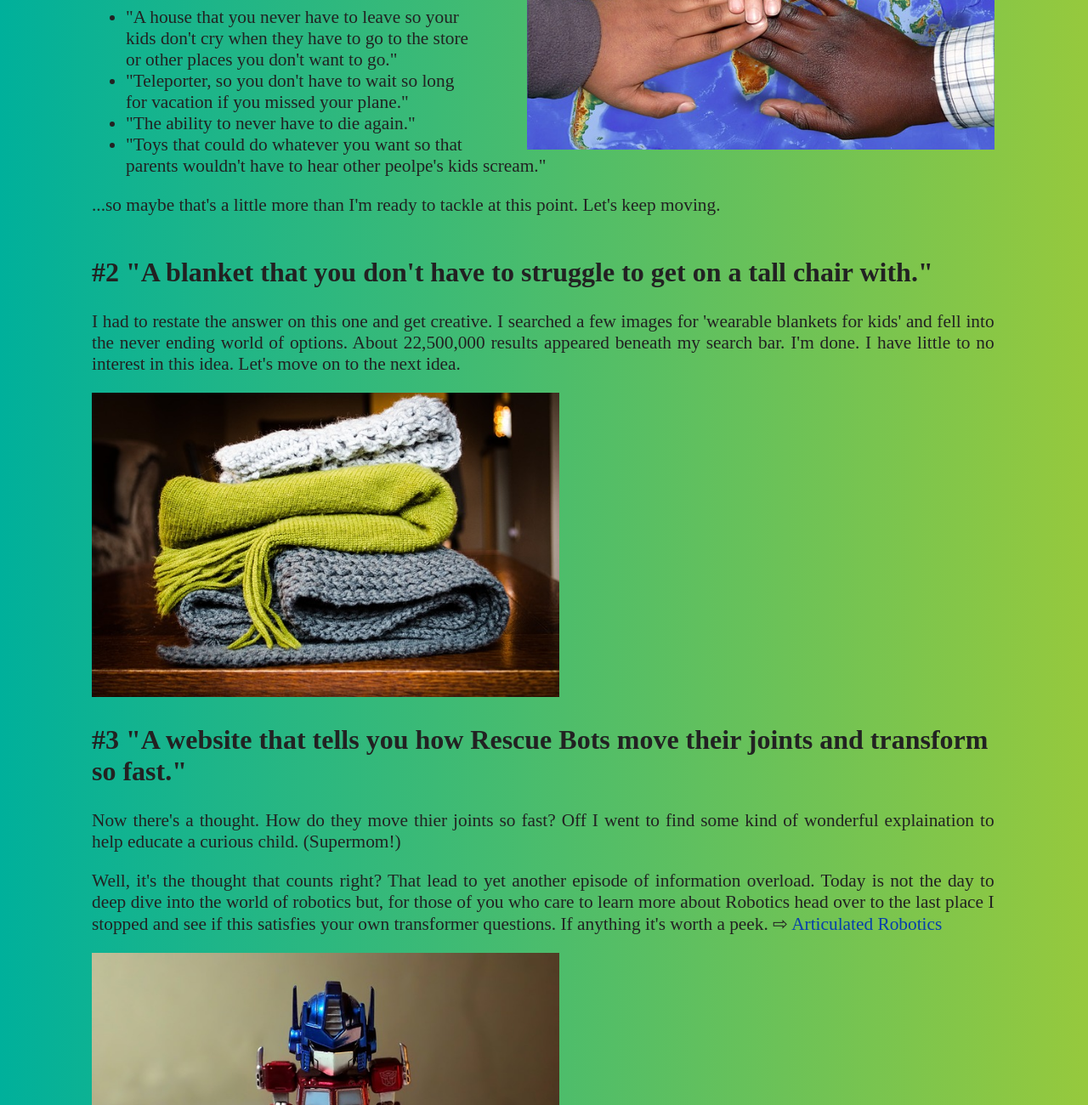
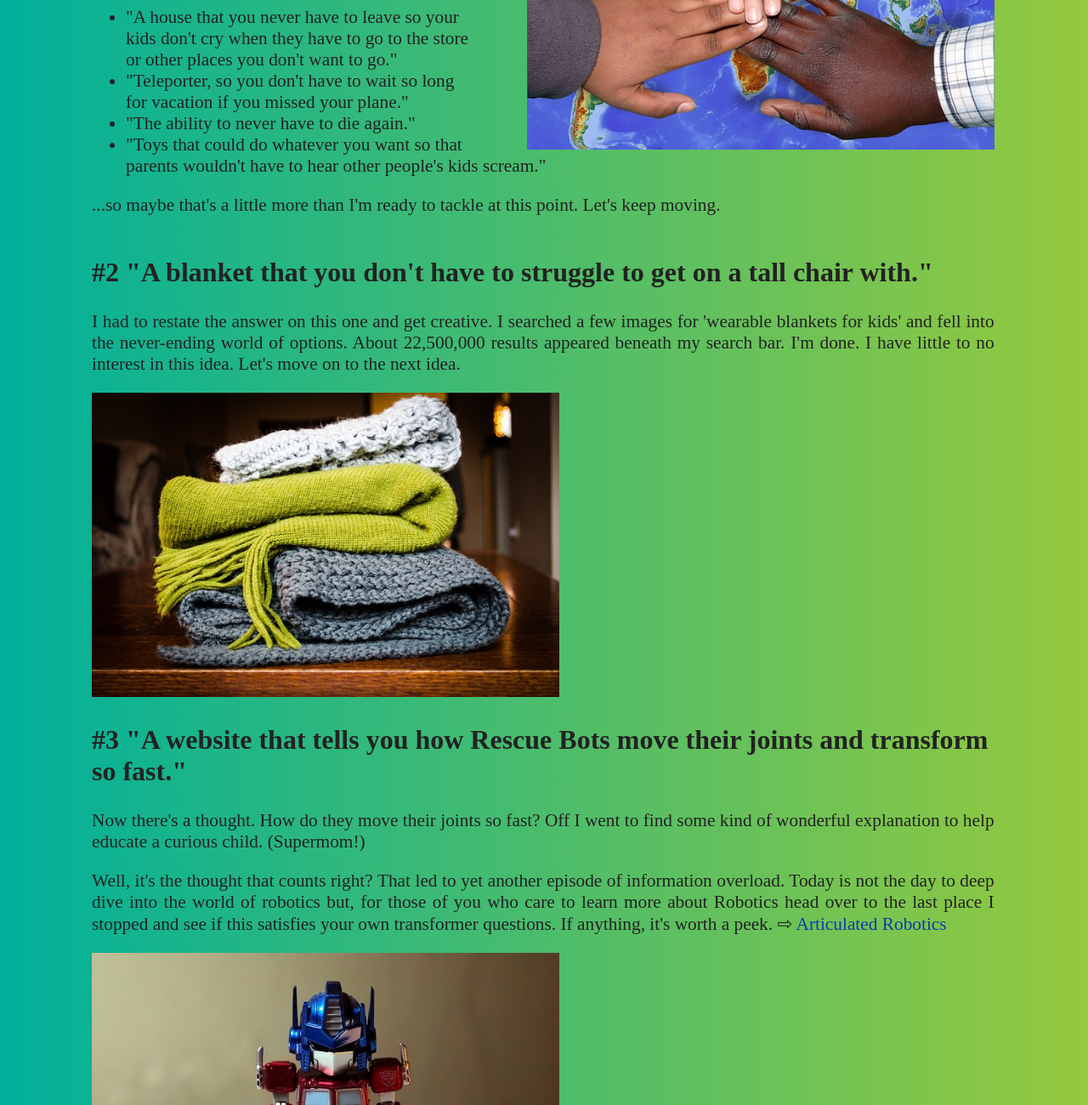
Before and after one commit to STL-WomenPlus-WebDev-March2023/js-assignment-4-html-me-something-slmetoxen, a website: page index.html in a window 1280 px wide. Shown: the part 3377-4677 px from the top of the page at 85% size. Drawn offline with Linux system fonts and the light colour scheme.

Commit message:
Finished?

```diff
--- a/index.html
+++ b/index.html
@@ -12,19 +12,17 @@
       <header id='mainHeading'>
          <h1>When You Ask A 5-Year-Old For Web Page Ideas</h1>
       </header>
-
       <main>
-         <!--Intro-->
+      <!--Intro-->
          <section>
             <img src = 'images/boy in glasses with curious look.jpg' alt="Boy in glasses with curious facial expression." class='introImage'>
-            <p id="testP" class="funParagraph">Yes, I know I am opening a can of worms here but I'm gonna roll with it! The great part is the attention span is short, so the list isn't too long just oddly specific. <b>Disclaimer:</b> I assumes no responsibility or liability for any errors or omissions in the content of this page. The information contained here was provided by a 5-Year-Old! The basis of this content is provided with no guarantees of completeness, accuracy, or usefulness. Read at your own risk and take any information with a grain of salt.</p>
+            <p id="testP" class="funParagraph">Yes, I know I am opening a can of worms here but I'm gonna roll with it! The great part is the attention span is short, so the list isn't too long, just oddly specific. <b>Disclaimer:</b> I assume no responsibility or liability for any errors or omissions in the content of this page. The information contained here was provided by a 5-Year-Old! The basis of this content is provided with no guarantees of completeness, accuracy, or usefulness. Read at your own risk and take any information with a grain of salt.</p>
          </section>
-         <hr>
-         <!--Web page Ideas-->
+      <hr>
+      <!--Web page Ideas-->
          <article>
-
             <h1>Okay, here are the ideas...</h1>
-         <hr>
+      <hr>
                <img src = 'images/hands over world.jpg' alt="Three hands of different races and sizes held over a world map." class="worldImage">
                <h2># 1 "How to help the world."</h2>
                <p>This sounded so cute. Of course I would want to build a webpage that would help the world. "What are some ideas that could help the world?" I asked.</p>
@@ -32,20 +30,19 @@
                <li>"A house that you never have to leave so your kids don't cry when they have to go to the store or other places you don't want to go."</li>
                <li>"Teleporter, so you don't have to wait so long for vacation if you missed your plane."</li>
                <li>"The ability to never have to die again."</li>
-               <li>"Toys that could do whatever you want so that parents wouldn't have to hear other peolpe's kids scream."</li>
+               <li>"Toys that could do whatever you want so that parents wouldn't have to hear other people's kids scream."</li>
                </ul>
                <p>...so maybe that's a little more than I'm ready to tackle at this point. Let's keep moving.</p>
-
             </article>
             <article>
               <h2>#2 "A blanket that you don't have to struggle to get on a tall chair with."</h2>
-              <p>I had to restate the answer on this one and get creative. I searched a few images for 'wearable blankets for kids' and fell into the never ending world of options. About 22,500,000 results appeared beneath my search bar. I'm done. I have little to no interest in this idea. Let's move on to the next idea. </p>
+              <p>I had to restate the answer on this one and get creative. I searched a few images for 'wearable blankets for kids' and fell into the never-ending world of options. About 22,500,000 results appeared beneath my search bar. I'm done. I have little to no interest in this idea. Let's move on to the next idea. </p>
               <img src = 'images/stack of blankets.jpg' alt="Stack of folded blankets">
             </article>
             <article>
               <h2>#3 "A website that tells you how Rescue Bots move their joints and transform so fast."</h2>
-              <p>Now there's a thought. How do they move thier joints so fast? Off I went to find some kind of wonderful explaination to help educate a curious child. (Supermom!)</p>
-              <p>Well, it's the thought that counts right? That lead to yet another episode of information overload. Today is not the day to deep dive into the world of robotics but, for those of you who care to learn more about Robotics head over to the last place I stopped and see if this satisfies your own transformer questions. If anything it's worth a peek. &#8680<a href='https://articulatedrobotics.xyz/mobile-robot-2-concept-urdf/' target='_blank'>  Articulated Robotics</a> </p>
+              <p>Now there's a thought. How do they move their joints so fast? Off I went to find some kind of wonderful explanation to help educate a curious child. (Supermom!)</p>
+              <p>Well, it's the thought that counts right? That led to yet another episode of information overload. Today is not the day to deep dive into the world of robotics but, for those of you who care to learn more about Robotics head over to the last place I stopped and see if this satisfies your own transformer questions. If anything, it's worth a peek. &#8680<a href='https://articulatedrobotics.xyz/mobile-robot-2-concept-urdf/' target='_blank'>  Articulated Robotics</a> </p>
               <img src= 'images/transformer fiqure.jpg' alt = "Small transformer figure toy.">
             </article>
             <article>
@@ -55,7 +52,7 @@
                <img src= 'images/too many screens.jpg' alt = "Child playing on a smartphone while sitting in front of television.">
             </article>
    <hr>
-   </main>
+      </main>
       <footer>
          <p id="copyright">&copy; 2023 Sarah Metoxen</p>
       </footer>
```
